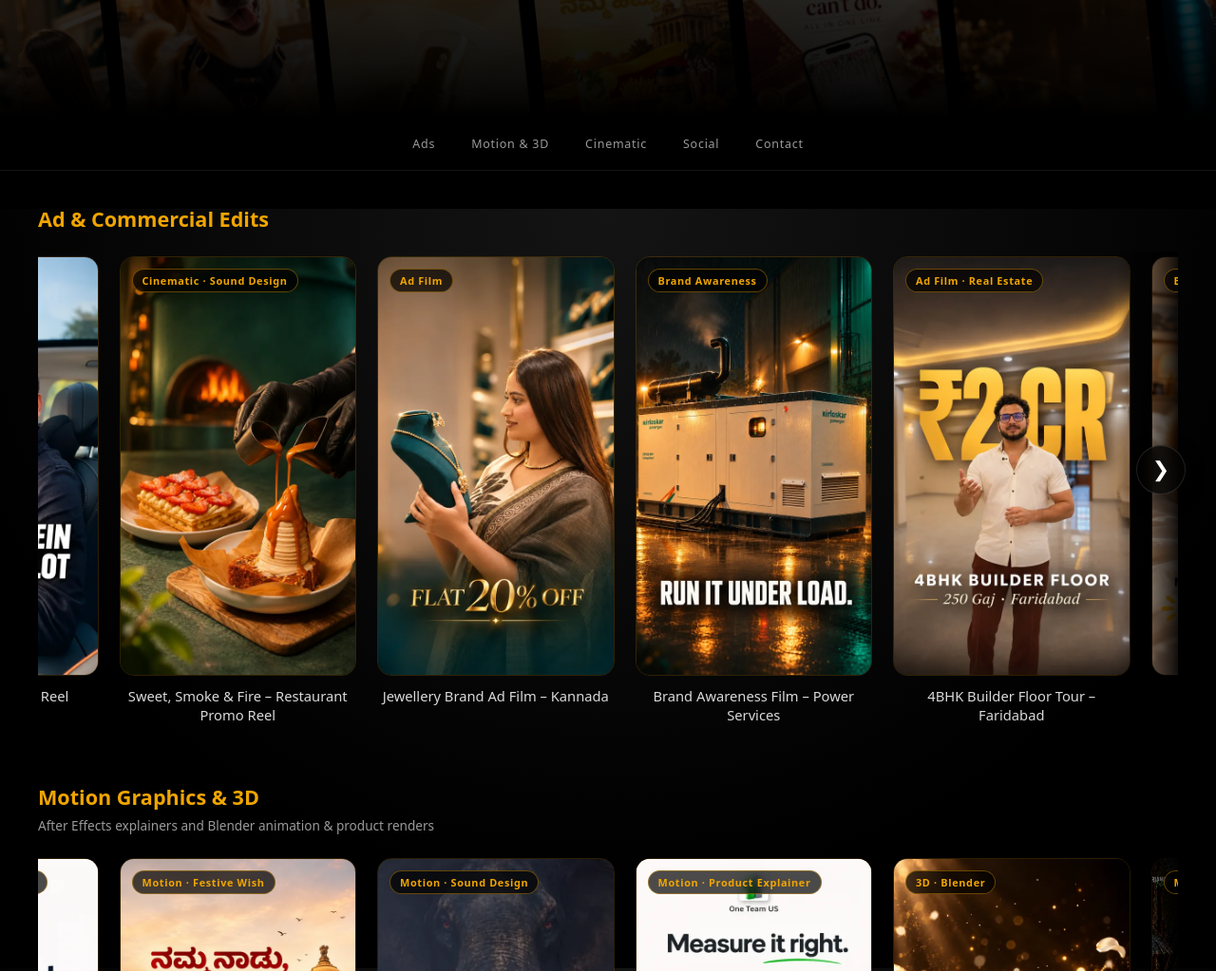
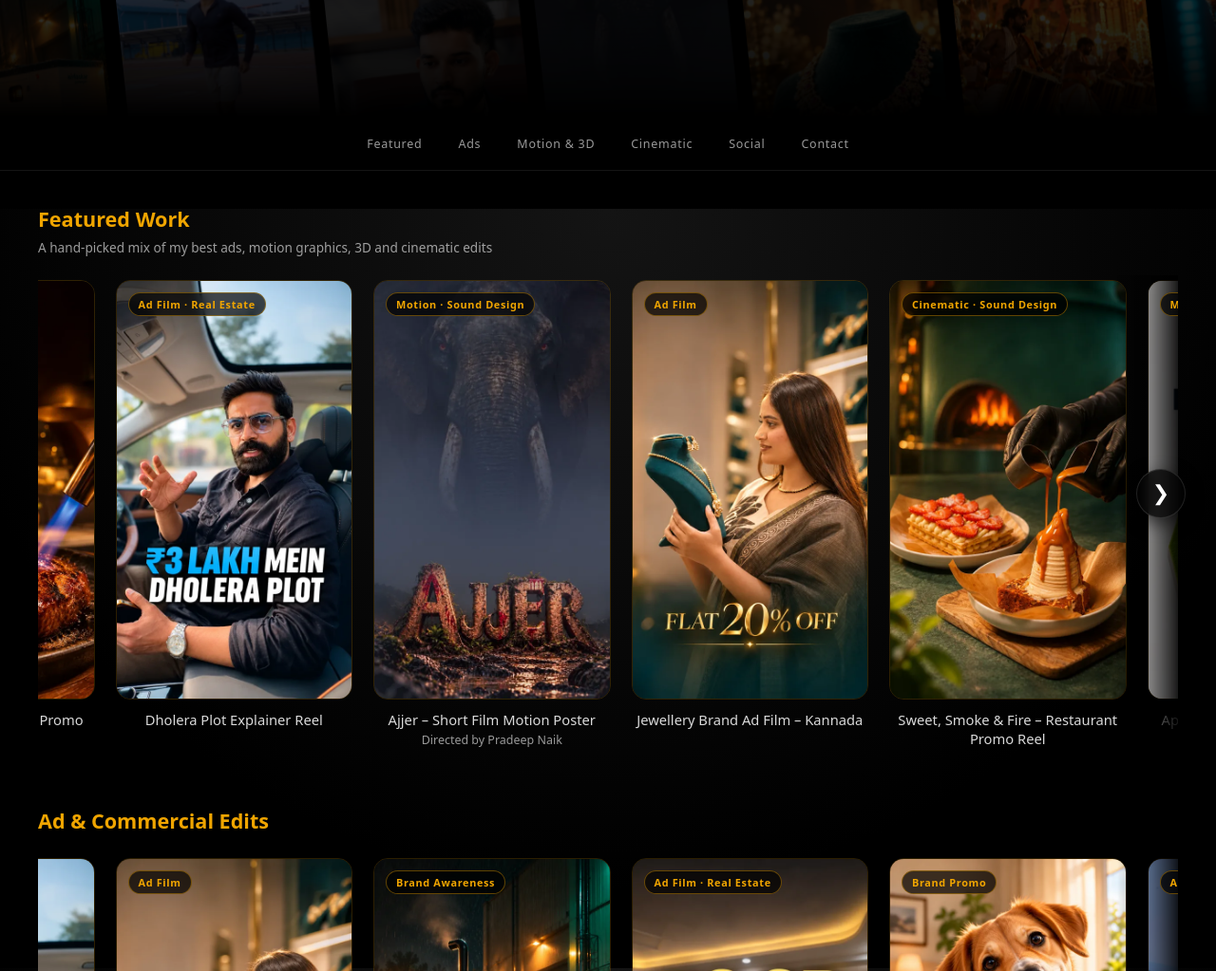
Before and after one commit to SRUJKULAL/Srujan_Portfolio, a plain HTML site: page index.html in a window 1280 px wide. Shown: the part 580-1603 px from the top of the page at 95% size. Drawn offline with Linux system fonts and the light colour scheme.

Commit message:
Add a Featured Work row above the category rows
New first section, "Featured Work", shows a hand-picked mix of the best
pieces from every category (ads, real estate, motion, 3D, cinematic).
Picks are a list of card titles (FEATURED in script.js), so a card is
defined once in its category and reused here. Adds "Featured" to the
nav; the hero background keeps using each thumbnail once. Also moves
Sweet, Smoke & Fire back to 2nd in Cinematic.

Co-Authored-By: Claude Opus 5.5 <noreply@anthropic.com>
Claude-Session: https://claude.ai/code/session_01HZXfU5NF8QpcKynUtTYvyP

```diff
--- a/index.html
+++ b/index.html
@@ -75,6 +75,7 @@
 </header>
 
 <nav class="section-nav" aria-label="Work categories">
+  <a href="#featured">Featured</a>
   <a href="#ads">Ads</a>
   <a href="#motion">Motion &amp; 3D</a>
   <a href="#cinematic">Cinematic</a>
@@ -83,6 +84,12 @@
 </nav>
 
 <main id="work">
+
+<section class="section featured-section" id="featured">
+  <h2>Featured Work</h2>
+  <p class="section-sub">A hand-picked mix of my best ads, motion graphics, 3D and cinematic edits</p>
+  <div class="scroll-wrapper" data-row="featured" data-autoscroll></div>
+</section>
 
 <section class="section featured-section" id="ads">
   <h2>Ad &amp; Commercial Edits</h2>
--- a/script.js
+++ b/script.js
@@ -15,11 +15,25 @@
 
 const DRIVE_MORE = "https://drive.google.com/drive/folders/1ZRE2_v_KeEJZPHe1dDRby61h2jbglBjo?usp=sharing";
 
+/* FEATURED: the best pieces from every category, shown first on the page.
+   List card titles exactly as they appear in WORK below; order = display order. */
+const FEATURED = [
+  "Fire & Feast – Steakhouse Promo Reel",
+  "Dholera Plot Explainer Reel",
+  "Ajjer – Short Film Motion Poster",
+  "Jewellery Brand Ad Film – Kannada",
+  "Sweet, Smoke & Fire – Restaurant Promo Reel",
+  "App/Service Product Explainer – Landscaping",
+  "Brand Awareness Film – Power Services",
+  "A Room With This View – Ladakh Stay Film",
+  "3D Wedding Envelope Animation",
+  "4BHK Builder Floor Tour – Faridabad"
+];
+
 const WORK = {
 
   ads: [
     { title: "Dholera Plot Explainer Reel", shape: "tall", youtube: "JvH1Sl6UNK4", portrait: true, tag: "Ad Film · Real Estate", thumb: "assets/thumbnails/dholera-plot-reel.webp" },
-    { title: "Sweet, Smoke & Fire – Restaurant Promo Reel", shape: "tall", youtube: "HOGMDcSJau0", portrait: true, tag: "Cinematic · Sound Design", thumb: "assets/thumbnails/sweet-smoke-fire-restaurant.webp" },
     { title: "Jewellery Brand Ad Film – Kannada", shape: "tall", youtube: "U4m3RtI5hh0", portrait: true, tag: "Ad Film", thumb: "assets/thumbnails/jewellery-ad-kannada.webp" },
     { title: "Brand Awareness Film – Power Services",    shape: "tall", youtube: "BK1_LqFouN4", portrait: true, tag: "Brand Awareness", thumb: "assets/thumbnails/power-services-awareness.webp" },
     { title: "4BHK Builder Floor Tour – Faridabad", shape: "tall", youtube: "gDsc2UPXSzI", portrait: true, tag: "Ad Film · Real Estate", thumb: "assets/thumbnails/faridabad-builder-floor.webp" },
@@ -52,6 +66,7 @@ const WORK = {
 
   cinematic: [
     { title: "Fire & Feast – Steakhouse Promo Reel", shape: "tall", youtube: "L9MfJEmvn9w", portrait: true, tag: "Cinematic · Sound Design", thumb: "assets/thumbnails/fire-and-feast-steakhouse.webp" },
+    { title: "Sweet, Smoke & Fire – Restaurant Promo Reel", shape: "tall", youtube: "HOGMDcSJau0", portrait: true, tag: "Cinematic · Sound Design", thumb: "assets/thumbnails/sweet-smoke-fire-restaurant.webp" },
     { title: "A Room With This View – Ladakh Stay Film", shape: "tall", youtube: "LCFbVaywdAA", portrait: true, tag: "Cinematic · Hospitality", thumb: "assets/thumbnails/ladakh-stay-film.webp" },
     { title: "Inside Prestige Avalon Park – Home Tour", shape: "tall", youtube: "dO5rz4uvdnc", portrait: true, tag: "Cinematic · Real Estate", thumb: "assets/thumbnails/prestige-avalon-park.webp" },
     { title: "Café Cinematic Brand Film", shape: "tall", youtube: "ELeOm0fbGRk", portrait: true, tag: "Cinematic · Sound Design", thumb: "assets/thumbnails/cafe-cinematic-film.webp" },
@@ -231,6 +246,11 @@ function autoScroll(wrapper, row) {
   }, { passive: true });
 }
 
+const allWork = Object.values(WORK).flat();
+WORK.featured = FEATURED
+  .map(title => allWork.find(item => item.title === title))
+  .filter(Boolean);
+
 document.querySelectorAll("[data-row]").forEach(wrapper => {
   const items = WORK[wrapper.dataset.row];
   if (items) buildRow(wrapper, items);
@@ -246,7 +266,7 @@ document.querySelectorAll("[data-row]").forEach(wrapper => {
 const heroBg = document.getElementById("heroBg");
 
 if (heroBg) {
-  const thumbs = Object.values(WORK).flat()
+  const thumbs = allWork
     .filter(item => item.thumb && !item.light && !item.thumb.startsWith("http"))
     .map(item => item.thumb);
 
```
